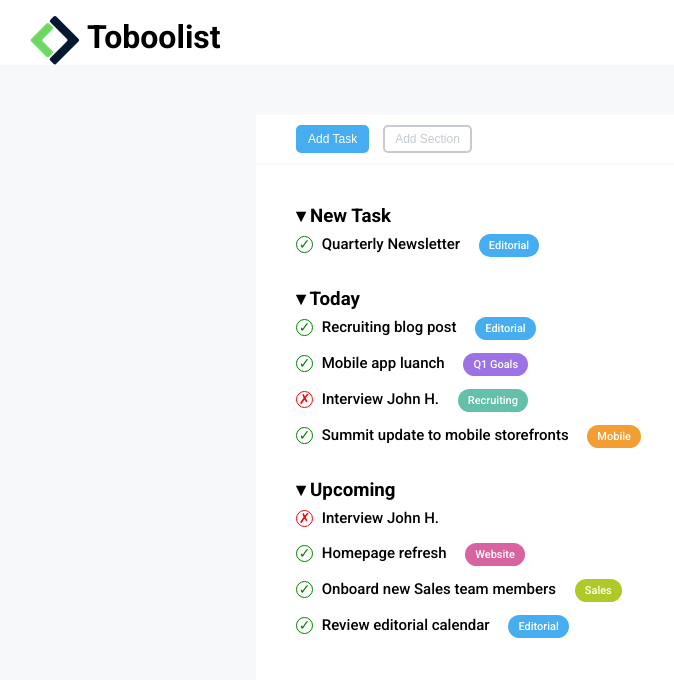
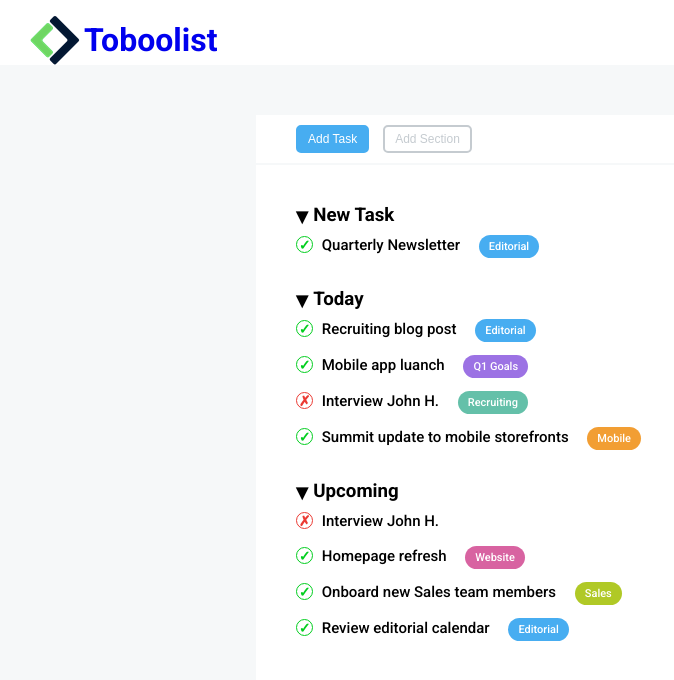
Before and after one commit to Paolo4690/html-css-toboolist, a plain HTML site: page index.html in a window 1280 px wide. Shown: the whole page, without its empty margins (0-674 px from the left). Drawn offline with Linux system fonts and the light colour scheme.

Commit message:
add dettagli pagina

```diff
--- a/css/style.css
+++ b/css/style.css
@@ -14,10 +14,23 @@ header {
     background-color: #ffffff;
     padding-top: 15px;
     padding-left: 30px;
-    font-weight: 900;
 }
+
 header img {
     vertical-align: middle;
+}
+
+h1 {
+    display: inline;
+    vertical-align: middle;
+}
+
+a {
+    text-decoration: none;
+}
+
+a:visited {
+    color: #051931;
 }
 
 .conteiner {
@@ -45,16 +58,48 @@ button {
     border: 2px solid #47adf1;
     color: #ffffff;
 }
+
+.selected:hover {
+    background-color: #26a1f3;
+    border: 2px solid #26a1f3;
+}
+
+.selected:active {
+    background-color: #0b97f5;
+    border: 2px solid #0b97f5;
+}
+
 .unselected {
     background-color: #ffffff;
     border: 2px solid #c5cbd0;
     color: #c5cbd0;
-    box-sizing: border-box;
 }
+
+.unselected:hover {
+    background-color: #e0e0e0;
+    border: 2px solid #e0e0e0;
+    color: #aaaaaa;
+}
+
+.unselected:active {
+    background-color: #bbbbbb;
+    border: 2px solid #bbbbbb;
+    color: #8f8f8f;
+}
+
 
 .conteiner-article {
     background-color: #ffffff;
     padding: 40px;
+}
+
+h3 {
+    line-height: 1;
+}
+
+h3 span {
+    font-size: 23px;
+    vertical-align: middle;
 }
 
 ul {
@@ -74,19 +119,20 @@ li {
     height: 15px;
     border-radius: 50%;
     text-align: center;
-    line-height: 15px;
+    line-height: 17px;
     display:inline-block;
     margin-right: 5px;
+    font-weight: bold;
 }
 
 .check {
-    color: green;
-    border: 1px solid green;
+    color: #01ce1e;
+    border: 1px solid #01ce1e;
 }
 
 .cross {
-    color: red;
-    border: 1px solid red;
+    color: #eb3a33;
+    border: 1px solid #eb3a33;
 }
 
 .bollino {
@@ -102,21 +148,46 @@ li {
     background-color: #47adf1;
 }
 
+.editorial:hover {
+    background-color: #1a97eb;
+}
+
 .q1 {
     background-color: #9c72e4;
+}
+
+.q1:hover {
+    background-color: #8850e9;
 }
 
 .recruiting {
     background-color: #64c0a9;
 }
 
+.recruiting:hover {
+    background-color: #35b897;
+}
+
 .mobile {
     background-color: #f29e33;
+}
+
+.mobile:hover {
+    background-color: #e28a17;
 }
 
 .web {
     background-color: #d863a1;
 }
+
+.web:hover {
+    background-color: #d33589;
+}
+
 .sales {
     background-color: #b0c926;
 }
+
+.sales:hover {
+    background-color: #98af14;
+}
--- a/index.html
+++ b/index.html
@@ -13,30 +13,35 @@
 <body>
     <!-- HEADER + LOGO -->
     <header>
-        <h1>
+        <a href="#!">
             <img src="img/Logo.png" alt="logo Boolean">
-            Toboolist
-        </h1>
+            <h1>
+                Toboolist
+            </h1>
+        </a>
     </header>
 
     <main class="conteiner">
 
         <!-- SEZIONE BOTTONI -->
-        <section class="conteiner-button">
+        <div class="conteiner-button">
             <button class="selected">Add Task</button>
             <button class="unselected">Add Section</button>
-        </section>
+        </div>
 
         <div class="conteiner-article">
             <!-- SEZIONE NEW TASK -->
             <section>
-                <h3>&#9662; New Task</h3>
+                <h3>
+                    <span>&#9662; </span>
+                    New Task
+                </h3>
 
                 <ul>
                     <li>
                         <div class="formattazione-list check">&check;</div>
                         <span>Quarterly Newsletter</span>
-                        <div class="bollino editorial">Editorial</div>
+                        <a href="#!"><div class="bollino editorial">Editorial</div></a>
                     </li>
                 </ul>
 
@@ -44,31 +49,34 @@
 
             <!-- SEZIONE TODAY -->
             <section>
-                <h3>&#9662; Today</h3>
+                <h3>
+                    <span>&#9662; </span>
+                    Today
+                </h3>
 
                 <ul>
                     <li>
                         <div class="formattazione-list check">&check;</div>
                         <span>Recruiting blog post</span>
-                        <div class="bollino editorial">Editorial</div>
+                        <a href="#!"><div class="bollino editorial">Editorial</div></a>
                     </li>
 
                     <li>
                         <div class="formattazione-list check">&check;</div>
                         <span>Mobile app luanch</span>
-                        <div class="bollino q1">Q1 Goals</div>
+                        <a href="#!"><div class="bollino q1">Q1 Goals</div></a>
                     </li>
 
                     <li>
                         <div class="formattazione-list cross">&cross;</div>
                         <span>Interview John H.</span>
-                        <div class="bollino recruiting">Recruiting</div>
+                        <a href="#!"><div class="bollino recruiting">Recruiting</div></a>
                     </li>
 
                     <li>
                         <div class="formattazione-list check">&check;</div>
                         <span>Summit update to mobile storefronts</span>
-                        <div class="bollino mobile">Mobile</div>
+                        <a href="#!"><div class="bollino mobile">Mobile</div></a>
                     </li>
                 </ul>
 
@@ -76,7 +84,10 @@
             <!-- SEZIONE UPCOMING -->
             <section>
 
-                <h3>&#9662; Upcoming</h3>
+                <h3>
+                    <span>&#9662; </span>
+                    Upcoming
+                </h3>
 
                 <ul>
 
@@ -88,19 +99,19 @@
                     <li>
                         <div class="formattazione-list check">&check;</div>
                         <span>Homepage refresh</span>
-                        <div class="bollino web">Website</div>
+                        <a href="#!"><div class="bollino web">Website</div></a>
                     </li>
 
                     <li>
                         <div class="formattazione-list check">&check;</div>
                         <span>Onboard new Sales team members</span>
-                        <div class="bollino sales">Sales</div>
+                        <a href="#!"><div class="bollino sales">Sales</div></a>
                     </li>
 
                     <li>
                         <div class="formattazione-list check">&check;</div>
                         <span>Review editorial calendar</span>
-                        <div class="bollino editorial">Editorial</div>
+                        <a href="#!"><div class="bollino editorial">Editorial</div></a>
                     </li>
                 </ul>
 
```
